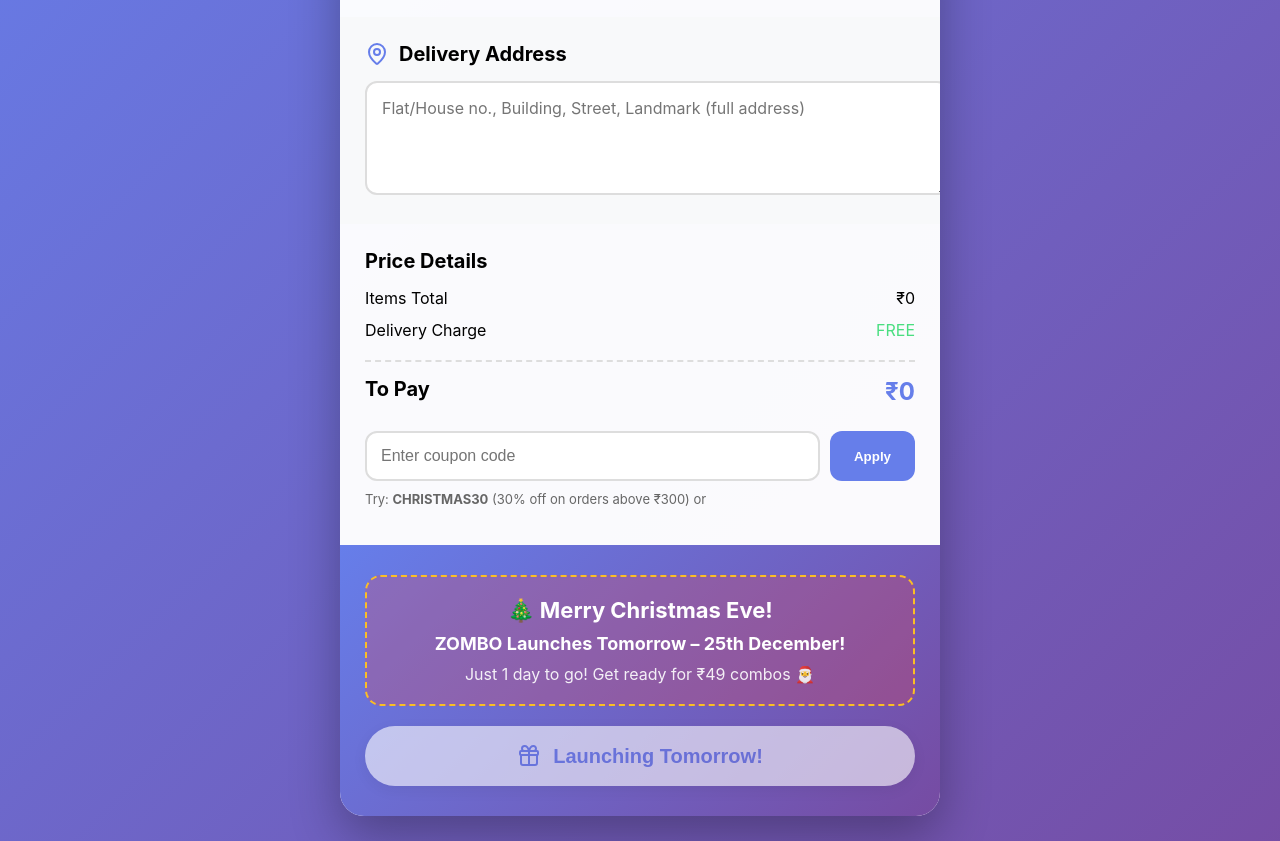
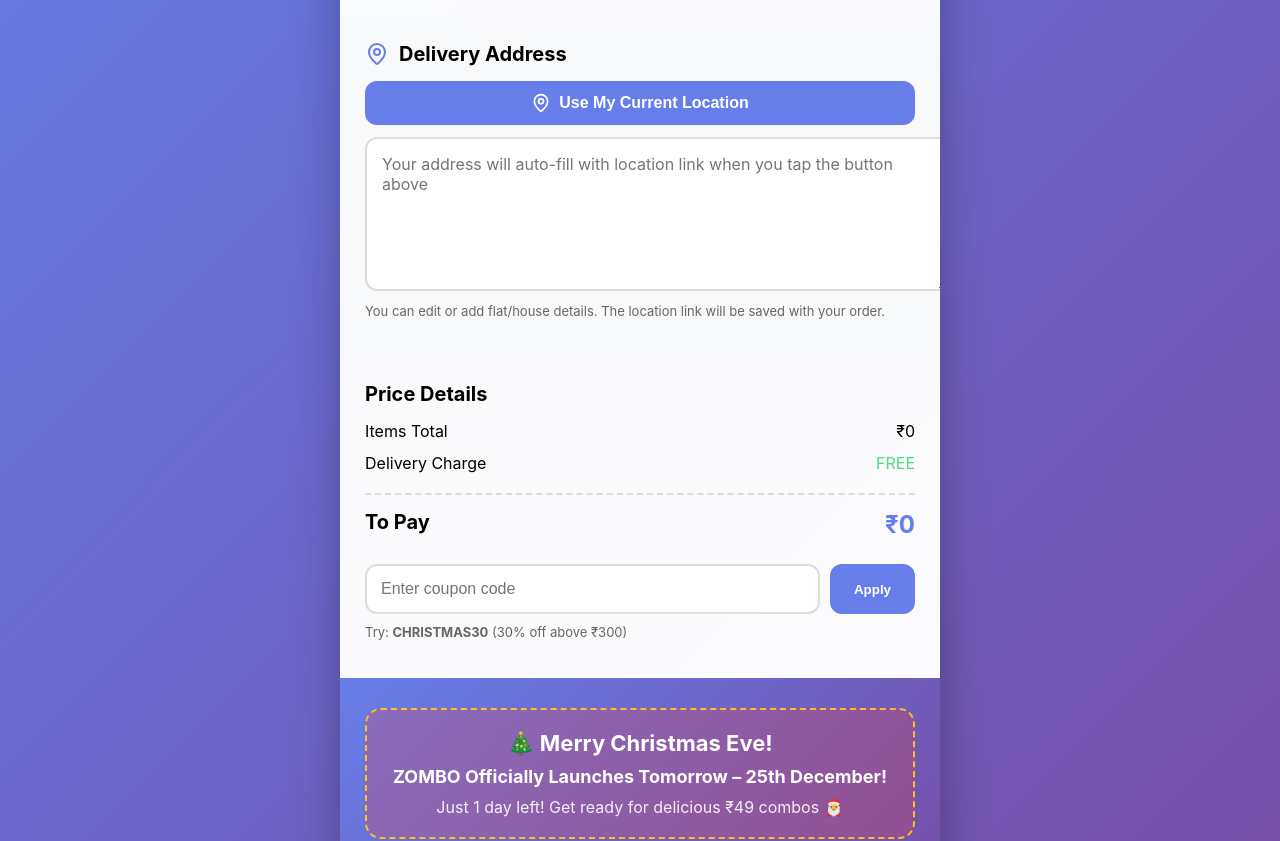
Before and after one commit to gourangabwn98/zombo_frontend, a React (Create React App) app: page /order in a window 1280 px wide. Shown: the part 280-1121 px from the top of the page. Built offline with nearby package versions, Linux system fonts and the light colour scheme.

Commit message:
add auto location

```diff
--- a/src/pages/OrderPage.js
+++ b/src/pages/OrderPage.js
@@ -1,9 +1,17 @@
 // pages/OrderPage.jsx
 import React, { useState } from "react";
 import { useLocation, useNavigate } from "react-router-dom";
-import { MapPin, CreditCard, CheckCircle, Truck, Gift } from "lucide-react";
+import {
+  MapPin,
+  CreditCard,
+  CheckCircle,
+  Truck,
+  Gift,
+  Loader2,
+  ExternalLink,
+} from "lucide-react";
 
-const API_BASE_URL = "https://zombo.onrender.com"; // Change to production URL later
+const API_BASE_URL = "https://zombo.onrender.com";
 
 const OrderPage = ({ clearCart }) => {
   const location = useLocation();
@@ -11,21 +19,33 @@
   const { totalAmount = 0, cartItems = [] } = location.state || {};
 
   const [address, setAddress] = useState("");
+  const [locationLink, setLocationLink] = useState("");
+  const [latLng, setLatLng] = useState("");
   const [coupon, setCoupon] = useState("");
   const [discount, setDiscount] = useState(0);
   const [placingOrder, setPlacingOrder] = useState(false);
   const [orderPlaced, setOrderPlaced] = useState(false);
   const [error, setError] = useState("");
+  const [locationLoading, setLocationLoading] = useState(false);
+  const [locationError, setLocationError] = useState("");
 
   const deliveryCharge = totalAmount > 200 ? 0 : 0;
   const finalTotal = totalAmount + deliveryCharge - discount;
 
+  // Launch date logic – Today is December 24, 2025 → Launch tomorrow (Dec 25)
+  const launchDate = new Date("2025-12-25T00:00:00");
+  const today = new Date();
+  const isBeforeLaunch = today < launchDate;
+
+  const daysUntilLaunch = Math.ceil(
+    (launchDate - today) / (1000 * 60 * 60 * 24)
+  );
+
   const applyCoupon = () => {
     const code = coupon.trim().toUpperCase();
     if (code === "CHRISTMAS30" && totalAmount >= 300) {
-      // setDiscount(30);
       setDiscount(totalAmount * 0.3);
-      alert("Coupon applied! ₹50 off");
+      alert("Coupon applied! 30% off");
     } else if (code === "FREEDELIVERY") {
       setDiscount(deliveryCharge);
       alert("Free delivery applied!");
@@ -35,9 +55,86 @@
     setCoupon("");
   };
 
+  const getCurrentLocation = () => {
+    if (!navigator.geolocation) {
+      setLocationError("Geolocation is not supported by your browser.");
+      return;
+    }
+
+    setLocationLoading(true);
+    setLocationError("");
+    setLatLng("");
+    setLocationLink("");
+
+    navigator.geolocation.getCurrentPosition(
+      async (position) => {
+        const { latitude, longitude } = position.coords;
+        const accuracy = position.coords.accuracy.toFixed(0);
+
+        const mapsLink = `https://www.google.com/maps?q=${latitude},${longitude}`;
+        setLocationLink(mapsLink);
+
+        setLatLng(
+          `Latitude: ${latitude.toFixed(6)}, Longitude: ${longitude.toFixed(
+            6
+          )} (Accuracy: ~${accuracy}m)`
+        );
+
+        try {
+          const response = await fetch(
+            `https://api.bigdatacloud.net/data/reverse-geocode-client?latitude=${latitude}&longitude=${longitude}&localityLanguage=en`
+          );
+
+          if (!response.ok) throw new Error("Failed to fetch address");
+
+          const data = await response.json();
+
+          let builtAddress = "";
+          if (data.houseNumber) builtAddress += data.houseNumber + ", ";
+          if (data.street) builtAddress += data.street + ", ";
+          if (data.locality) builtAddress += data.locality + ", ";
+          if (data.city) builtAddress += data.city + ", ";
+          if (data.postcode) builtAddress += data.postcode + ", ";
+          if (data.countryName) builtAddress += data.countryName;
+
+          if (!builtAddress.trim()) {
+            builtAddress = `${data.principalSubdivision || ""}, ${
+              data.countryName || "Unknown location"
+            }`;
+          }
+
+          const fullAddress = builtAddress.trim().replace(/,+$/, "");
+          setAddress(`${fullAddress}\n\n📍 Precise Location: ${mapsLink}`);
+
+          setLocationLoading(false);
+        } catch (err) {
+          setAddress(
+            `📍 My Location: ${mapsLink}\n(You can add flat/house details above if needed)`
+          );
+          setLocationError(
+            "Location detected, but full address not retrieved. Link added below."
+          );
+          setLocationLoading(false);
+        }
+      },
+      (err) => {
+        let msg = "Unable to retrieve your location.";
+        if (err.code === err.PERMISSION_DENIED) {
+          msg += " Please enable location access in your browser.";
+        }
+        setLocationError(msg);
+        setLocationLoading(false);
+      },
+      { enableHighAccuracy: true, timeout: 15000, maximumAge: 600000 }
+    );
+  };
+
   const handlePlaceOrder = async () => {
+    // This will never run because button is disabled before launch
+    if (isBeforeLaunch) return;
+
     if (!address.trim()) {
-      alert("Please enter your delivery address");
+      alert("Please enter or detect your delivery address");
       return;
     }
 
@@ -73,7 +170,7 @@
         body: JSON.stringify({
           items: orderItems,
           totalAmount: finalTotal,
-          address: address.trim(), // Send address to backend
+          address: address.trim(),
           discountApplied: discount,
         }),
       });
@@ -82,33 +179,23 @@
 
       if (json.success) {
         setOrderPlaced(true);
-
-        // === CLEAR CART COMPLETELY ===
-        if (typeof clearCart === "function") {
-          clearCart(); // From context or parent
-        }
-
-        // Also clear any local cart storage (common in many apps)
+        if (typeof clearCart === "function") clearCart();
         localStorage.removeItem("cart");
-        localStorage.removeItem("cartItems"); // if you use this key
+        localStorage.removeItem("cartItems");
         sessionStorage.removeItem("cart");
 
-        // Redirect after success screen
-        setTimeout(() => {
-          navigate("/menu", { replace: true }); // replace to prevent going back to order page
-        }, 3500);
+        setTimeout(() => navigate("/menu", { replace: true }), 3500);
       } else {
-        setError(json.message || "Failed to place order. Please try again.");
+        setError(json.message || "Failed to place order.");
         setPlacingOrder(false);
       }
     } catch (err) {
       console.error("Order error:", err);
-      setError("Network error. Please check your connection and try again.");
+      setError("Network error. Please try again.");
       setPlacingOrder(false);
     }
   };
 
-  // Success Screen
   if (orderPlaced) {
     return (
       <div style={successScreenStyle}>
@@ -120,7 +207,7 @@
             Order Placed Successfully!
           </h1>
           <p style={{ fontSize: "20px", opacity: 0.9, marginBottom: "30px" }}>
-            Your delicious food is being prepared and on the way!
+            Your delicious food is on the way!
           </p>
           <div
             style={{
@@ -134,29 +221,12 @@
             <span>Estimated delivery: 30-45 minutes</span>
           </div>
           <p style={{ marginTop: "30px", fontSize: "16px", opacity: 0.8 }}>
-            Redirecting you to menu...
+            Redirecting to menu...
           </p>
         </div>
       </div>
     );
   }
-  // Add this at the top of your component (inside the functional component)
-  const launchDate = new Date("2025-12-25"); // Your official launch date
-  const today = new Date();
-  const isBeforeLaunch = today < launchDate;
-
-  // Optional: Format today's date for display (Indian format)
-  // const formattedToday = today.toLocaleDateString("en-IN", {
-  //   weekday: "long",
-  //   day: "numeric",
-  //   month: "long",
-  //   year: "numeric",
-  // });
-
-  // Optional: Countdown days
-  const daysUntilLaunch = Math.ceil(
-    (launchDate - today) / (1000 * 60 * 60 * 24)
-  );
 
   return (
     <div style={pageStyle}>
@@ -221,13 +291,106 @@
                 Delivery Address
               </h3>
             </div>
+
+            <button
+              onClick={getCurrentLocation}
+              disabled={locationLoading}
+              style={{
+                width: "100%",
+                padding: "12px",
+                background: "#667eea",
+                color: "white",
+                border: "none",
+                borderRadius: "12px",
+                fontSize: "16px",
+                fontWeight: "bold",
+                cursor: locationLoading ? "not-allowed" : "pointer",
+                marginBottom: "12px",
+                display: "flex",
+                alignItems: "center",
+                justifyContent: "center",
+                gap: "8px",
+              }}
+            >
+              {locationLoading ? (
+                <>
+                  <Loader2 size={20} className="animate-spin" />
+                  Detecting Location...
+                </>
+              ) : (
+                <>
+                  <MapPin size={20} />
+                  Use My Current Location
+                </>
+              )}
+            </button>
+
+            {latLng && (
+              <div
+                style={{
+                  background: "#e0f2fe",
+                  padding: "10px",
+                  borderRadius: "8px",
+                  marginBottom: "12px",
+                  fontSize: "14px",
+                  color: "#0369a1",
+                }}
+              >
+                <strong>Detected Coordinates:</strong>
+                <br />
+                {latLng}
+              </div>
+            )}
+
+            {locationLink && (
+              <div
+                style={{
+                  background: "#dcfce7",
+                  padding: "12px",
+                  borderRadius: "8px",
+                  marginBottom: "12px",
+                  fontSize: "15px",
+                }}
+              >
+                <strong>Precise Location Link Added Below:</strong>
+                <br />
+                <a
+                  href={locationLink}
+                  target="_blank"
+                  rel="noopener noreferrer"
+                  style={{
+                    color: "#16a34a",
+                    textDecoration: "underline",
+                    display: "flex",
+                    alignItems: "center",
+                    gap: "6px",
+                  }}
+                >
+                  <ExternalLink size={18} />
+                  Open in Google Maps
+                </a>
+              </div>
+            )}
+
+            {locationError && (
+              <p
+                style={{ color: "#ff6b6b", fontSize: "14px", margin: "10px 0" }}
+              >
+                {locationError}
+              </p>
+            )}
+
             <textarea
               value={address}
               onChange={(e) => setAddress(e.target.value)}
-              placeholder="Flat/House no., Building, Street, Landmark (full address)"
+              placeholder="Your address will auto-fill with location link when you tap the button above"
               style={addressInputStyle}
-              rows="4"
+              rows="6"
             />
+            <p style={{ fontSize: "13px", color: "#666", marginTop: "8px" }}>
+              You can edit or add flat/house details. The location link will be
+              saved with your order.
+            </p>
           </div>
 
           {/* Price Breakdown */}
@@ -262,7 +425,7 @@
                 }}
               >
                 <span>Discount Applied</span>
-                <span>-₹{discount}</span>
+                <span>-₹{discount.toFixed(0)}</span>
               </div>
             )}
             <div
@@ -271,7 +434,7 @@
             <div style={totalRowStyle}>
               <span style={{ fontSize: "20px" }}>To Pay</span>
               <span style={{ fontSize: "24px", color: "#667eea" }}>
-                ₹{finalTotal}
+                ₹{finalTotal.toFixed(0)}
               </span>
             </div>
           </div>
@@ -296,34 +459,12 @@
               </button>
             </div>
             <p style={{ fontSize: "13px", color: "#666", marginTop: "10px" }}>
-              Try: <strong>CHRISTMAS30</strong> (30% off on orders above ₹300)
-              or {/* <strong>FREEDELIVERY</strong> */}
+              Try: <strong>CHRISTMAS30</strong> (30% off above ₹300)
             </p>
           </div>
 
-          {/* Place Order Button */}
-          {/* <div style={footerStyle}>
-            <button
-              onClick={handlePlaceOrder}
-              disabled={
-                placingOrder || cartItems.length === 0 || !address.trim()
-              }
-              style={placeOrderBtnStyle(
-                placingOrder || cartItems.length === 0 || !address.trim()
-              )}
-            >
-              {placingOrder ? (
-                "Placing Order..."
-              ) : (
-                <>
-                  <CreditCard size={24} />
-                  Place Order • ₹{finalTotal}
-                </>
-              )}
-            </button>
-          </div> */}
           <div style={footerStyle}>
-            {/* Christmas Countdown / Launch Message */}
+            {/* Christmas Launch Message – Shown only before launch */}
             {isBeforeLaunch && (
               <div
                 style={{
@@ -346,12 +487,12 @@
                     fontWeight: "bold",
                   }}
                 >
-                  ZOMBO Launches Tomorrow – 25th December!
+                  ZOMBO Officially Launches Tomorrow – 25th December!
                 </p>
                 <p style={{ margin: 0, opacity: 0.9 }}>
                   {daysUntilLaunch === 1
-                    ? "Just 1 day to go! Get ready for ₹49 combos 🎅"
-                    : `${daysUntilLaunch} days until delicious meals arrive!`}
+                    ? "Just 1 day left! Get ready for delicious ₹49 combos 🎅"
+                    : `${daysUntilLaunch} days until we start delivering!`}
                 </p>
               </div>
             )}
@@ -359,29 +500,29 @@
             <button
               onClick={handlePlaceOrder}
               disabled={
+                isBeforeLaunch ||
                 placingOrder ||
                 cartItems.length === 0 ||
-                !address.trim() ||
-                isBeforeLaunch // This disables ordering before launch
+                !address.trim()
               }
               style={placeOrderBtnStyle(
-                placingOrder ||
+                isBeforeLaunch ||
+                  placingOrder ||
                   cartItems.length === 0 ||
-                  !address.trim() ||
-                  isBeforeLaunch
+                  !address.trim()
               )}
             >
-              {placingOrder ? (
-                "Placing Order..."
-              ) : isBeforeLaunch ? (
+              {isBeforeLaunch ? (
                 <>
                   <Gift size={24} />
-                  Launching Tomorrow!
+                  Launching Tomorrow – 25th Dec!
                 </>
+              ) : placingOrder ? (
+                "Placing Order..."
               ) : (
                 <>
                   <CreditCard size={24} />
-                  Place Order • ₹{finalTotal}
+                  Place Order • ₹{finalTotal.toFixed(0)}
                 </>
               )}
             </button>
@@ -392,13 +533,12 @@
   );
 };
 
-// Styles (unchanged, just cleaned up a bit)
+// Styles unchanged
 const pageStyle = {
   minHeight: "100vh",
   background: "linear-gradient(135deg, #667eea 0%, #764ba2 100%)",
   padding: "100px 20px 140px",
 };
-
 const titleStyle = {
   textAlign: "center",
   fontSize: "36px",
@@ -406,21 +546,18 @@
   marginBottom: "30px",
   fontWeight: "bold",
 };
-
 const mainCardStyle = {
   background: "rgba(255,255,255,0.97)",
   borderRadius: "24px",
   overflow: "hidden",
   boxShadow: "0 20px 50px rgba(0,0,0,0.3)",
 };
-
 const itemRowStyle = {
   display: "flex",
   justifyContent: "space-between",
   padding: "14px 0",
   borderBottom: "1px solid #eee",
 };
-
 const addressInputStyle = {
   width: "100%",
   padding: "15px",
@@ -430,21 +567,18 @@
   resize: "vertical",
   fontFamily: "inherit",
 };
-
 const priceRowStyle = {
   display: "flex",
   justifyContent: "space-between",
   marginBottom: "12px",
   fontSize: "16px",
 };
-
 const totalRowStyle = {
   display: "flex",
   justifyContent: "space-between",
   fontSize: "22px",
   fontWeight: "bold",
 };
-
 const couponInputStyle = {
   flex: 1,
   padding: "14px",
@@ -452,7 +586,6 @@
   border: "2px solid #ddd",
   fontSize: "16px",
 };
-
 const applyBtnStyle = {
   padding: "0 24px",
   background: "#667eea",
@@ -462,12 +595,10 @@
   fontWeight: "bold",
   cursor: "pointer",
 };
-
 const footerStyle = {
   padding: "30px 25px",
   background: "linear-gradient(135deg, #667eea, #764ba2)",
 };
-
 const placeOrderBtnStyle = (disabled) => ({
   width: "100%",
   padding: "18px",
@@ -485,7 +616,6 @@
   gap: "12px",
   boxShadow: "0 4px 15px rgba(0,0,0,0.1)",
 });
-
 const successScreenStyle = {
   minHeight: "100vh",
   background: "linear-gradient(135deg, #667eea 0%, #764ba2 100%)",
@@ -496,7 +626,6 @@
   textAlign: "center",
   color: "white",
 };
-
 const successCardStyle = {
   background: "rgba(255,255,255,0.15)",
   padding: "60px 40px",
```
Also changed, not shown: src/pages/Home.js (+16 -0 lines).
